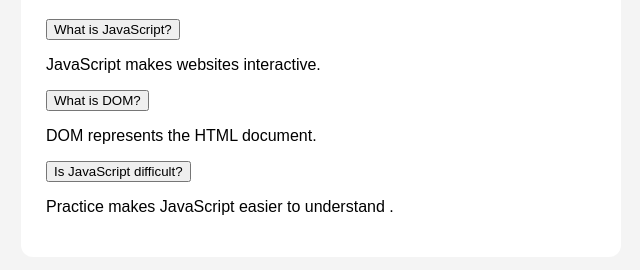
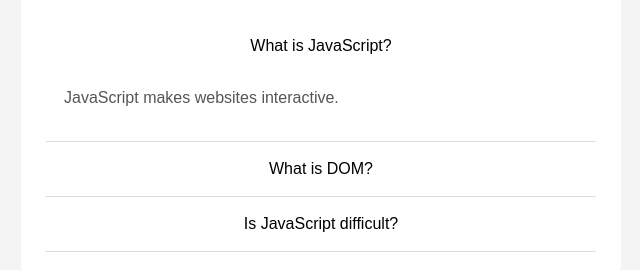
Before and after one commit to MuhammadKausar-Samrat/JavaScript-mini-projects, a plain HTML site: page 01-faq-accordion/index.html in a window 1280 px wide. Both pictures are taken after a click on the button "What is JavaScript?". Shown: the part 134-404 px from the top of the page, without its empty margins (319-959 px from the left). Drawn offline with Linux system fonts and the light colour scheme.

Commit message:
completed css part and JavaScript

```diff
--- a/01-faq-accordion/script.js
+++ b/01-faq-accordion/script.js
@@ -0,0 +1,21 @@
+const faqItems = document.querySelectorAll(".faq-item");
+
+faqItems.forEach((item) => {
+
+    const question = item.querySelector(".faq-question");
+
+    question.addEventListener("click", () => {
+
+        const isActive = item.classList.contains("active");
+
+        faqItems.forEach((faqItem) => {
+            faqItem.classList.remove("active");
+        });
+
+        if (!isActive) {
+            item.classList.add("active");
+        }
+
+    });
+
+});
--- a/01-faq-accordion/style.css
+++ b/01-faq-accordion/style.css
@@ -15,3 +15,27 @@ body{
     padding: 25px;
     border-radius: 12px;
 }
+
+.faq-item{
+    border-bottom: 1px solid #ddd;
+}
+
+.faq-question{
+    width: 100%;
+    padding: 18px;
+    border: none;
+    background: white;
+    text-align: center;
+    font-size: 16px;
+    cursor: pointer;
+}
+
+.faq-answer{
+    display: none;
+    padding: 0 18px 18px;
+    color: #555;
+}
+
+.faq-item.active .faq-answer{
+    display: block;
+}
```
